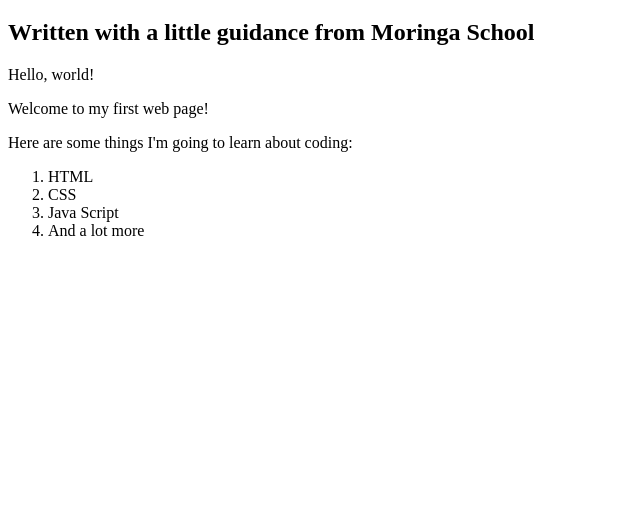
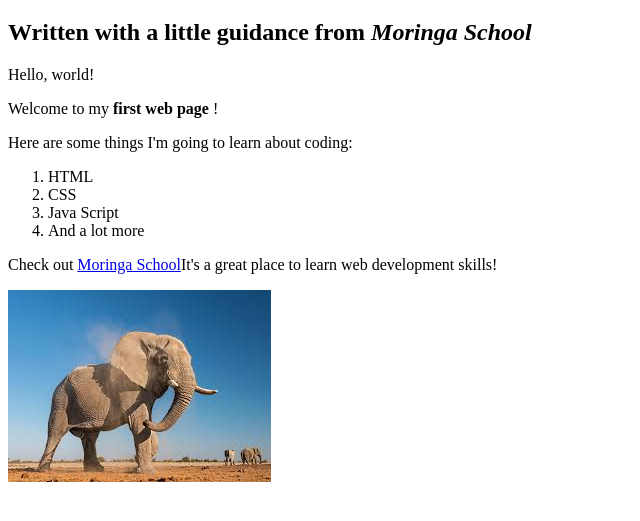
Before and after one commit to StacyWeru/firstwebpage, a plain HTML site: page my-first-webpage.html in a window 1280 px wide. Shown: the part 61-582 px from the top of the page, without its empty margins (0-640 px from the left). Drawn offline with Linux system fonts and the light colour scheme; files whose address does not match are found by name.

Commit message:
image input

```diff
--- a/my-first-webpage.html
+++ b/my-first-webpage.html
@@ -5,10 +5,10 @@
     </head>
     <body>
         <h1>My First webpage</h1>
-        <h2>Written with a little guidance from Moringa School</h2>
+        <h2>Written with a little guidance from <em>Moringa School</em> </h2>
 
         <p>Hello, world!</p>
-        <p>Welcome to my first web page!</p>
+        <p>Welcome to my <strong>first web page</strong> !</p>
         <p>Here are some things I'm going to learn about coding:</p>
         <ol>
             <li>HTML</li>
@@ -17,4 +17,6 @@
             <li>And a lot more</li>
         </ol>
     </body>
+    <p>Check out <a href="http://moringaschool.com/">Moringa School</a>It's a great place to learn web development skills!</p>
+    <img src ="/home/aceweru/Desktop/my-first-website/images/elephant 2.jpeg" alt= "A photo of an elephant">
 </html>
```
Also changed, not shown: images/elephant 2.jpeg (added), images/elephant.jpeg (added), my-first-wbpage.html (deleted).
